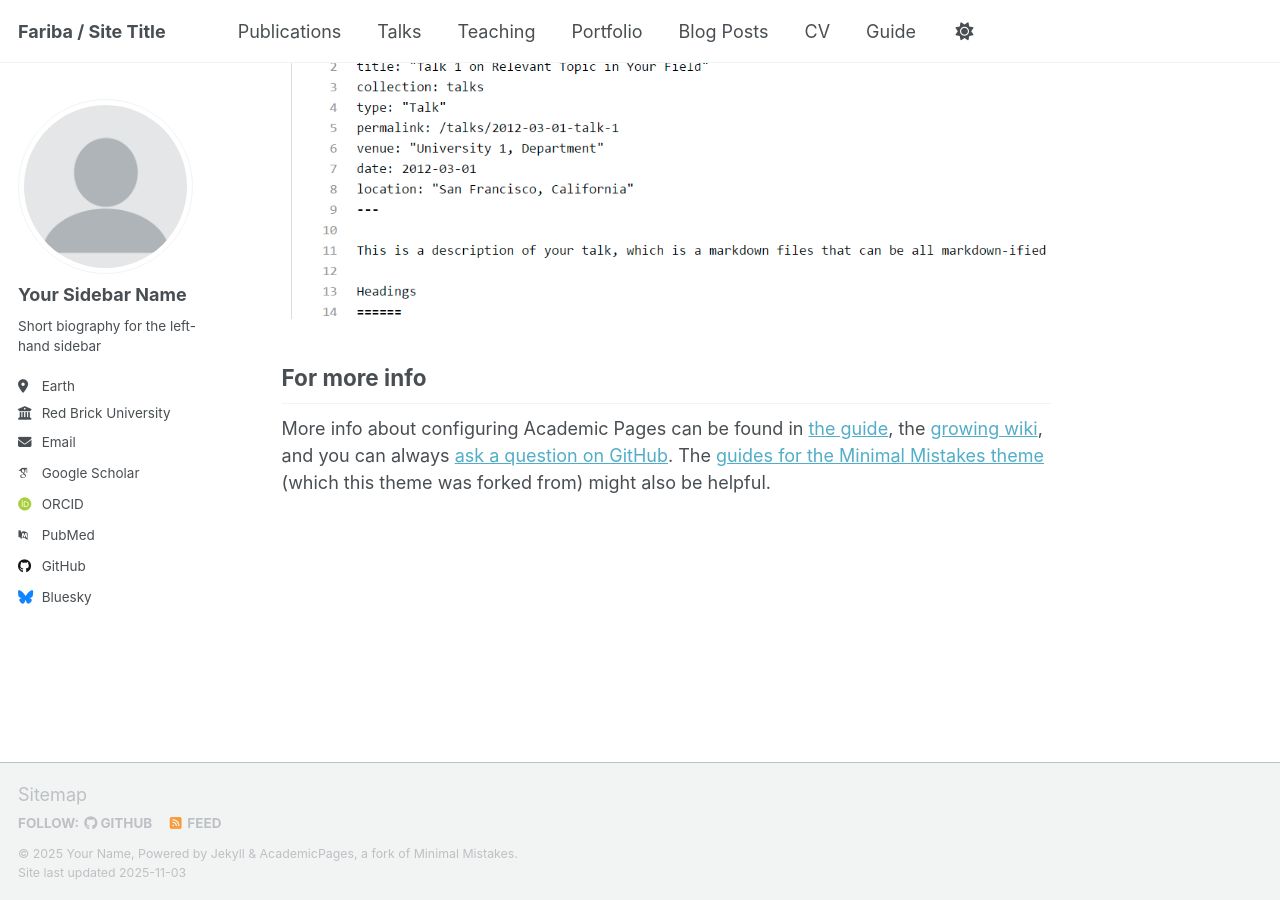
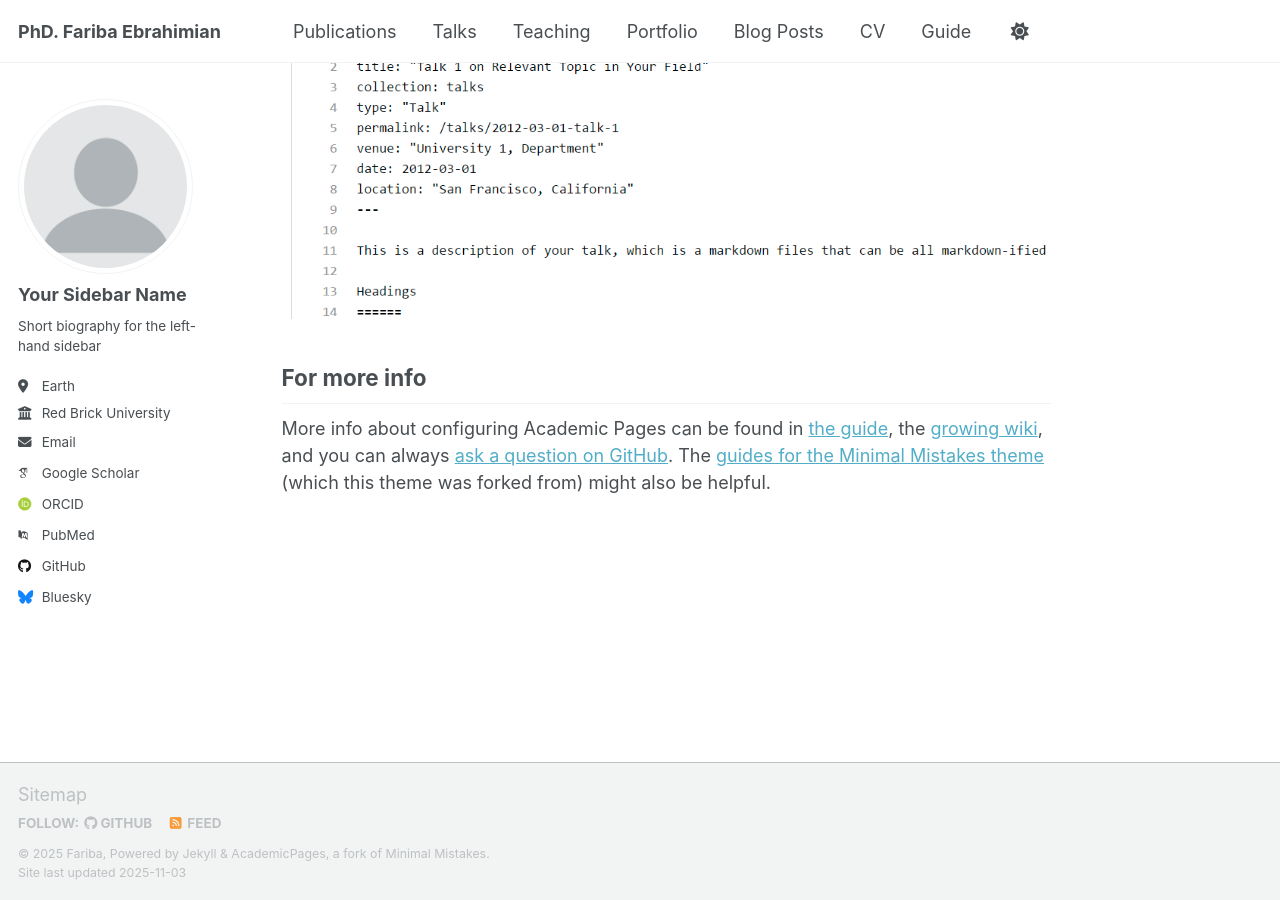
Before and after one commit to Fari1997/fari1997.github.io, a Jekyll site: the page built from _pages/about.md, in a window 1280 px wide and 900 px high, scrolled down 2880 px. Built offline with Jekyll 4.4.1, drawn with Linux system fonts in a browser that asks for light colours; some web fonts are replaced; a script that is not in the unit is left out.

Commit message:
Update personal details in _config.yml
Updated personal information including title, name, description, and Google Scholar link.

```diff
--- a/_config.yml
+++ b/_config.yml
@@ -9,11 +9,11 @@
 # Basic Site Settings
 locale                   : "en-US"
 site_theme               : "default" # Currently available options are "default", "air"
-title                    : "Fariba / Site Title"
+title                    : "PhD. Fariba Ebrahimian"
 title_separator          : "-"
-name                     : &name "Your Name"
-description              : &description "Your Name's academic portfolio"   # Update this with a general description of your site, this is the default if not overridden by a page
-url                      : https://academicpages.github.io # The base hostname & protocol for your site e.g. "https://[your GitHub username].github.io",
+name                     : &name "Fariba"
+description              : &description "Researcher in computational mechanics and AI applications"   # Update this with a general description of your site, this is the default if not overridden by a page
+url                      : https://academicpages.github.io # The base hostname & protocol for your site e.g. "https://fari1997.github.io",
                                                            # or if you already have some other page hosted on Github then use "https://[your GitHub username].github.io/[Your Repo Name]"
 baseurl                  : "" # the subpath of your site, e.g. "/blog"
 repository               : "academicpages/academicpages.github.io"
@@ -35,7 +35,7 @@ author:
   # Academic websites
   academia         : # URL
   arxiv            : # URL - Update with the correct link to your profile
-  googlescholar    : "https://scholar.google.com/citations?user=PS_CX0AAAAAJ"
+  googlescholar    : "https://scholar.google.com/citations?user=FbfkHRsAAAAJ&hl=en"
   inspire-hep      : # URL
   impactstory      : # URL
   orcid            : "https://orcid.org/yourorcidurl"
```
